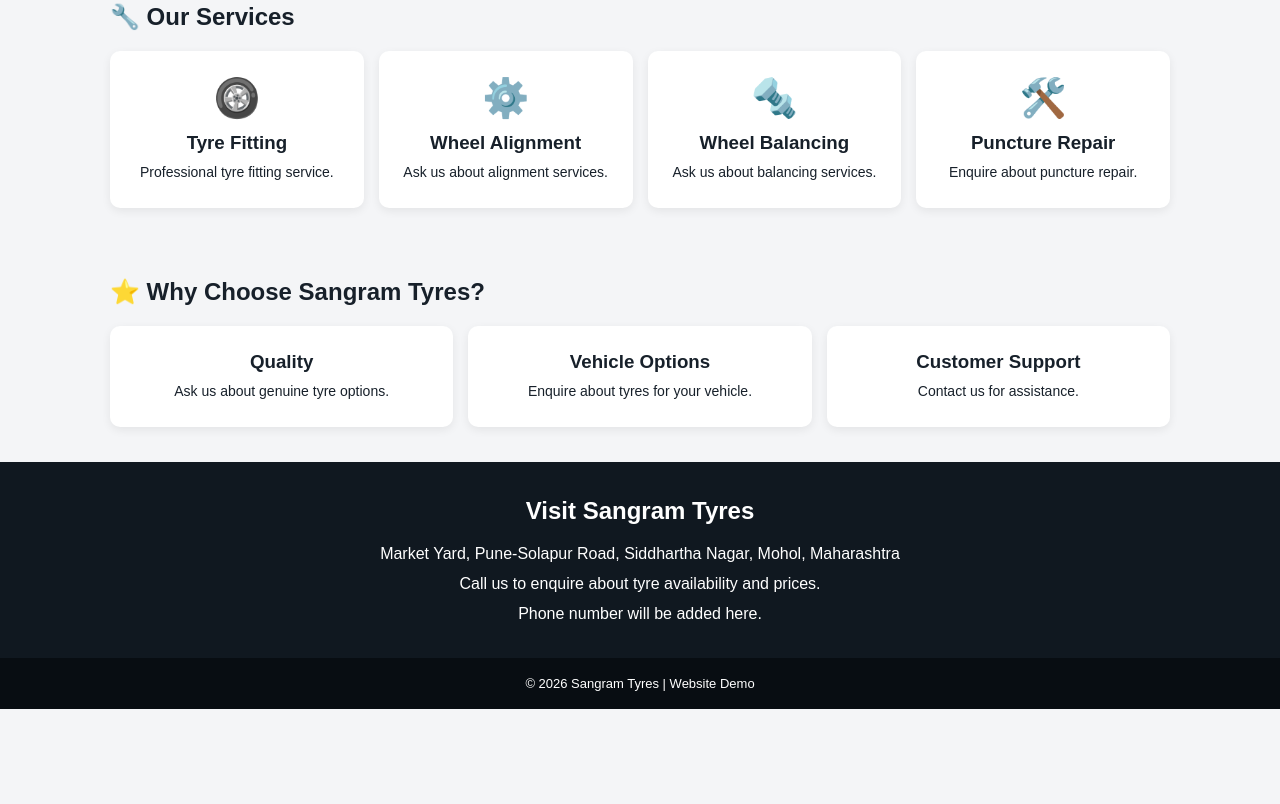
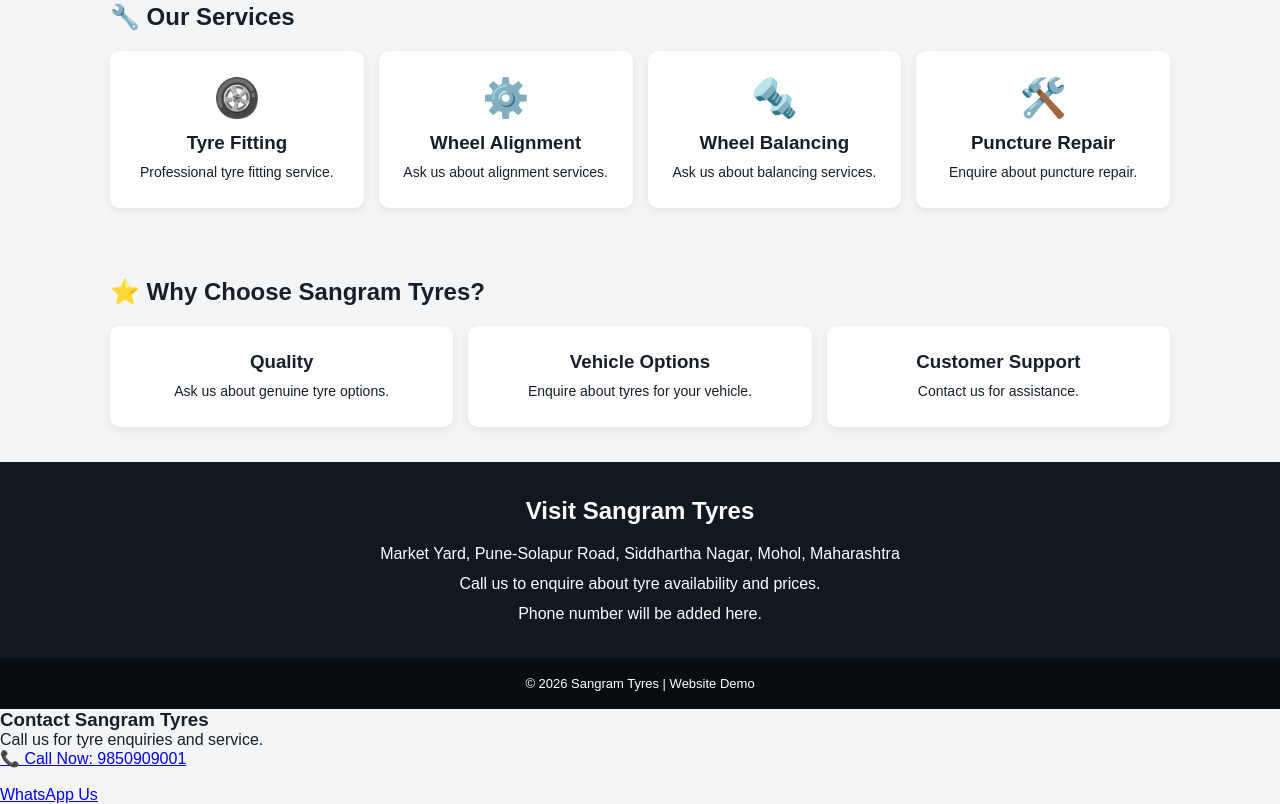
Before and after one commit to sangramtyres/Sangram-tyres, a plain HTML site: page index.html in a window 1280 px wide. Shown: the part 725-1529 px from the top of the page. Before the commit the page ends 1434 px from the top, so only its background shows below. Drawn offline with Linux system fonts and the light colour scheme.

Commit message:
Add contact information section to index.html

```diff
--- a/index.html
+++ b/index.html
@@ -229,3 +229,12 @@
 
 </body>
   </html>
+<div class="contact-info">
+  <h3>Contact Sangram Tyres</h3>
+  <p>Call us for tyre enquiries and service.</p>
+  <a href="tel:9850909001">📞 Call Now: 9850909001</a>
+  <br><br>
+  <a href="https://wa.me/919850909001" target="_blank">
+    WhatsApp Us
+  </a>
+  </div>
```
